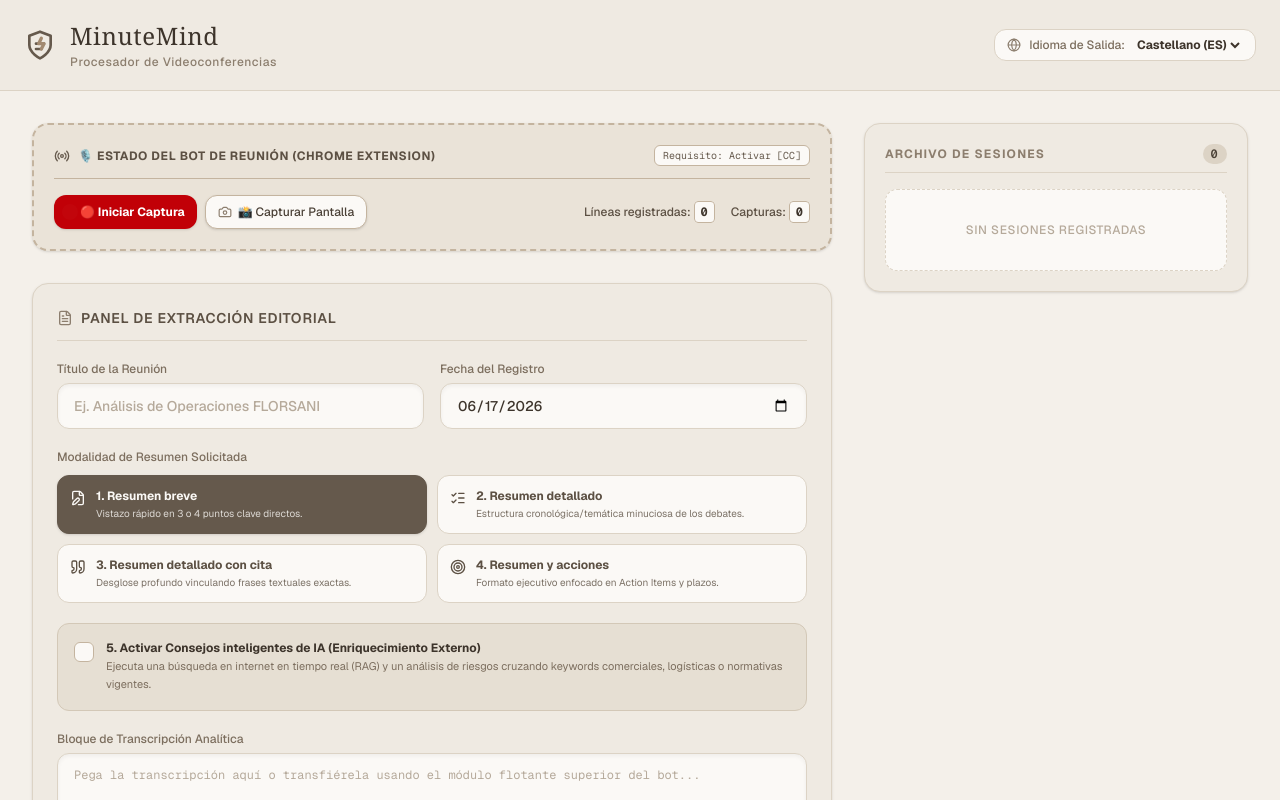
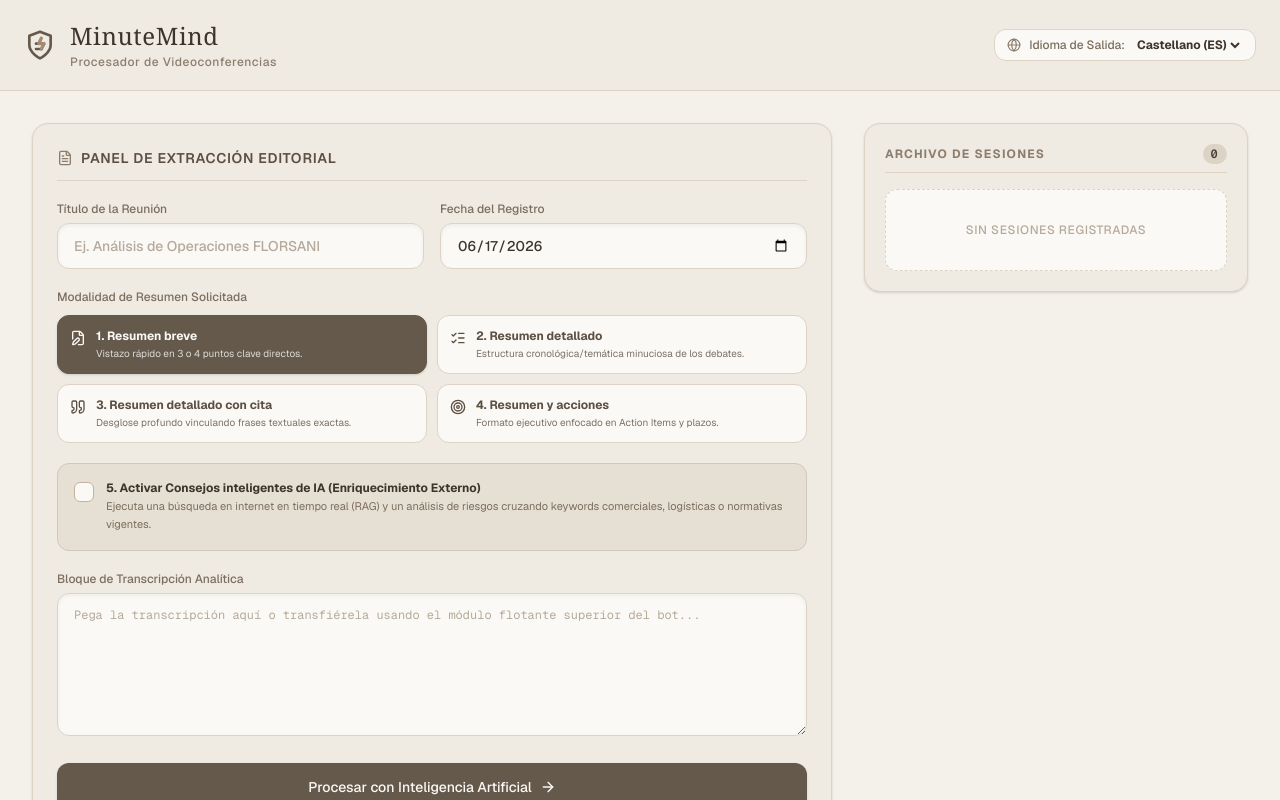
Before and after one commit to ppmarin412/Procesador_Videoconferencias, a Next.js app: page / in a window 1280 px wide. Shown: the top 800 px of the page. Built offline with nearby package versions, Linux system fonts and the light colour scheme.

Commit message:
design: transformar a paleta de tonos tierra aesthetic y cambiar subtitulo

```diff
--- a/app/page.tsx
+++ b/app/page.tsx
@@ -33,11 +33,6 @@ export default function Home() {
   const [outputLanguage, setOutputLanguage] = useState('es');
   const [aiTips, setAiTips] = useState(false);
 
-  // Estados del Bot Flotante (Simulación del circuito automático Meet/Teams)
-  const [botState, setBotState] = useState<'idle' | 'capturing' | 'stopped'>('idle');
-  const [capturedLines, setCapturedLines] = useState(0);
-  const [screenshotsCount, setScreenshotsCount] = useState(0);
-
   // Estados de la Aplicación
   const [loading, setLoading] = useState(false);
   const [error, setError] = useState<string | null>(null);
@@ -51,30 +46,6 @@ export default function Home() {
       try { setHistory(JSON.parse(saved)); } catch (e) { console.error(e); }
     }
   }, []);
-
-  // Simulación de acciones del Bot 🎙️
-  useEffect(() => {
-    let interval: ReturnType<typeof setInterval>;
-    if (botState === 'capturing') {
-      interval = setInterval(() => {
-        setCapturedLines(prev => prev + Math.floor(Math.random() * 3) + 1);
-      }, 2000);
-    }
-    return () => {
-      if (interval) clearInterval(interval);
-    };
-  }, [botState]);
-
-  const handleSendBotData = () => {
-    if (capturedLines === 0) {
-      alert('No se ha capturado texto aún. Asegúrate de activar los subtítulos [CC] en Meet/Teams.');
-      return;
-    }
-    setTitle(`Reunión Automática - ${new Date().toLocaleTimeString([], {hour: '2-digit', minute:'2-digit'})}`);
-    setText(`[Transcripción Automática del Bot de Reunión]\nSe han procesado las líneas capturadas del flujo de subtítulos activos de la videollamada.\nParticipante 1: Analizamos las métricas de distribución y los objetivos del trimestre.\nParticipante 2: Perfecto, hay que subir los documentos de control y revisar las normativas de alérgenos y logística vigentes en este 2026.`);
-    setBotState('idle');
-    alert('¡Datos de la reunión transferidos al formulario con éxito! Listo para procesar.');
-  };
 
   const handleSubmit = async (e: React.FormEvent) => {
     e.preventDefault();
@@ -201,58 +172,6 @@ export default function Home() {
         {/* COLUMNA IZQUIERDA: CONFIGURADOR PRINCIPAL */}
         <div className="lg:col-span-2 space-y-8">
 
-          {/* SECCIÓN 1: PANEL DEL BOT COMPAÑERO INTEGRADO */}
-          <section className="bg-[#EAE3D8] border-2 border-dashed border-[#C4B49F] rounded-2xl p-5 shadow-sm">
-            <div className="flex items-center justify-between border-b border-[#C4B49F] pb-3 mb-4">
-              <div className="flex items-center gap-2">
-                <Radio className={`w-4 h-4 ${botState === 'capturing' ? 'text-red-600 animate-pulse' : 'text-[#65594C]'}`} />
-                <h3 className="text-xs font-bold text-[#5C5043] uppercase tracking-wider">🎙️ Estado del Bot de Reunión (Chrome Extension)</h3>
-              </div>
-              <span className="text-[10px] bg-[#FBF9F6] border border-[#C4B49F] text-[#65594C] px-2 py-0.5 rounded-md font-mono">Requisito: Activar [CC]</span>
-            </div>
-
-            <div className="flex flex-wrap items-center justify-between gap-4">
-              <div className="flex gap-2">
-                {botState !== 'capturing' ? (
-                  <button
-                    type="button" onClick={() => { setBotState('capturing'); setError(null); }}
-                    className="flex items-center gap-1.5 bg-red-700 hover:bg-red-800 text-white text-xs font-bold px-3 py-2 rounded-xl transition-colors shadow-sm"
-                  >
-                    <span className="w-2 h-2 bg-white rounded-full animate-ping inline-block" /> 🔴 Iniciar Captura
-                  </button>
-                ) : (
-                  <button
-                    type="button" onClick={() => setBotState('stopped')}
-                    className="flex items-center gap-1.5 bg-[#4A4036] hover:bg-[#3D342B] text-white text-xs font-bold px-3 py-2 rounded-xl transition-colors shadow-sm"
-                  >
-                    <Square className="w-3 h-3 fill-white" /> ⏹️ Detener Bot
-                  </button>
-                )}
-
-                <button
-                  type="button" onClick={() => { if(botState==='capturing') setScreenshotsCount(p=>p+1); else alert('Inicia la captura primero'); }}
-                  className="flex items-center gap-1.5 bg-[#FBF9F6] border border-[#C4B49F] text-[#4A4036] hover:bg-[#EFEAE2] text-xs font-medium px-3 py-2 rounded-xl transition-all shadow-sm"
-                >
-                  <Camera className="w-3.5 h-3.5 text-[#8C7E6E]" /> 📸 Capturar Pantalla
-                </button>
-              </div>
-
-              <div className="flex items-center gap-4 text-xs font-medium text-[#5C5043]">
-                <div>Líneas registradas: <span className="font-mono font-bold text-[#3D342B] bg-[#FBF9F6] px-1.5 py-0.5 rounded border border-[#C4B49F]">{capturedLines}</span></div>
-                <div>Capturas: <span className="font-mono font-bold text-[#3D342B] bg-[#FBF9F6] px-1.5 py-0.5 rounded border border-[#C4B49F]">{screenshotsCount}</span></div>
-              </div>
-
-              {botState === 'stopped' && (
-                <button
-                  type="button" onClick={handleSendBotData}
-                  className="w-full sm:w-auto ml-auto flex items-center justify-center gap-1.5 bg-[#A38A70] hover:bg-[#8C755E] text-white text-xs font-bold px-4 py-2 rounded-xl transition-colors shadow-md animate-bounce"
-                >
-                  <Send className="w-3 h-3" /> 🚀 Enviar a mi App
-                </button>
-              )}
-            </div>
-          </section>
-
           {/* SECCIÓN 2: FORMULARIO Y SELECTORES DE EXTRACCIÓN */}
           <section className="bg-[#EFEAE2] rounded-2xl p-6 border border-[#DCD3C5] shadow-sm">
             <h2 className="text-sm font-semibold text-[#5C5043] uppercase tracking-wider mb-5 flex items-center gap-2 border-b border-[#DCD3C5] pb-3">
@@ -278,7 +197,7 @@ export default function Home() {
                 </div>
               </div>
 
-              {/* LAS 5 OPCIONES DE RESUMEN SELECCIONABLES RESTAURADAS */}
+              {/* LAS 4 OPCIONES DE RESUMEN SELECCIONABLES RESTAURADAS */}
               <div>
                 <label className="block text-xs font-medium text-[#7C6E5E] mb-2.5">Modalidad de Resumen Solicitada</label>
                 <div className="grid grid-cols-1 sm:grid-cols-2 gap-2.5">
@@ -437,7 +356,7 @@ export default function Home() {
                   </div>
                 </section>
 
-                {/* GRÁFICO DONUT DE PARTICIPACIÓN DE ALTÍSIMA ESTABILIDAD */}
+                {/* GRÁFICO DONUT DE PARTICIPACIÓN */}
                 <section className="space-y-2">
                   <h4 className="text-xs font-bold tracking-widest text-[#8C7E6E] uppercase">Distribución del Diálogo</h4>
                   <div className="bg-[#FBF9F6] border border-[#EBE3D5] rounded-xl p-4 flex flex-col sm:flex-row items-center justify-center gap-5 shadow-sm">
@@ -447,7 +366,6 @@ export default function Home() {
                         {(() => {
                           let accumulated = 0;
                           const colors = ['#65594C', '#8C7E6E', '#A38A70', '#C4B49F', '#DFD3C3'];
-                          // Validación estricta para prevenir arrays vacíos en la renderización de Next
                           const parts = report.participation && report.participation.length > 0 ? report.participation : [{name: 'Sin datos', percentage: 100}];
                           return parts.map((p, i) => {
                             const strokeDasharray = `${p.percentage} ${100 - p.percentage}`;
@@ -486,7 +404,7 @@ export default function Home() {
                 </section>
               </div>
 
-              {/* BLOQUE MAQUETADO MAESTRO PARA CONSEJOS INTELIGENTES DE IA (SI ESTÁ ACTIVO) */}
+              {/* BLOQUE MAQUETADO MAESTRO PARA CONSEJOS INTELIGENTES DE IA */}
               {report.aiTipsEnabled && report.aiTipsContent && (
                 <section className="bg-[#DFD8CD] border border-[#C4B49F] rounded-xl p-5 space-y-4 shadow-inner mt-4 animate-fadeIn">
                   <div className="flex items-center gap-2 border-b border-[#C4B49F] pb-2">
```
